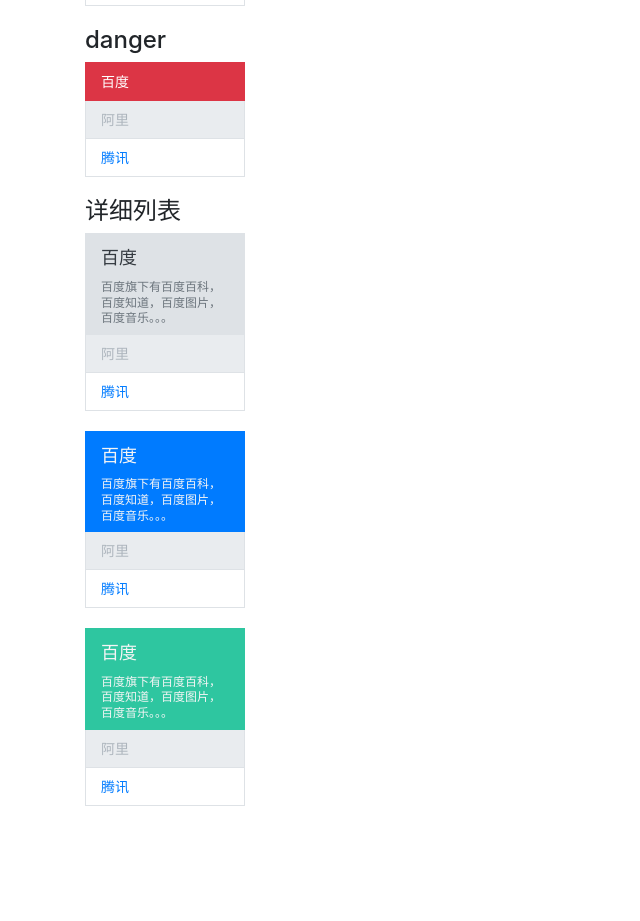
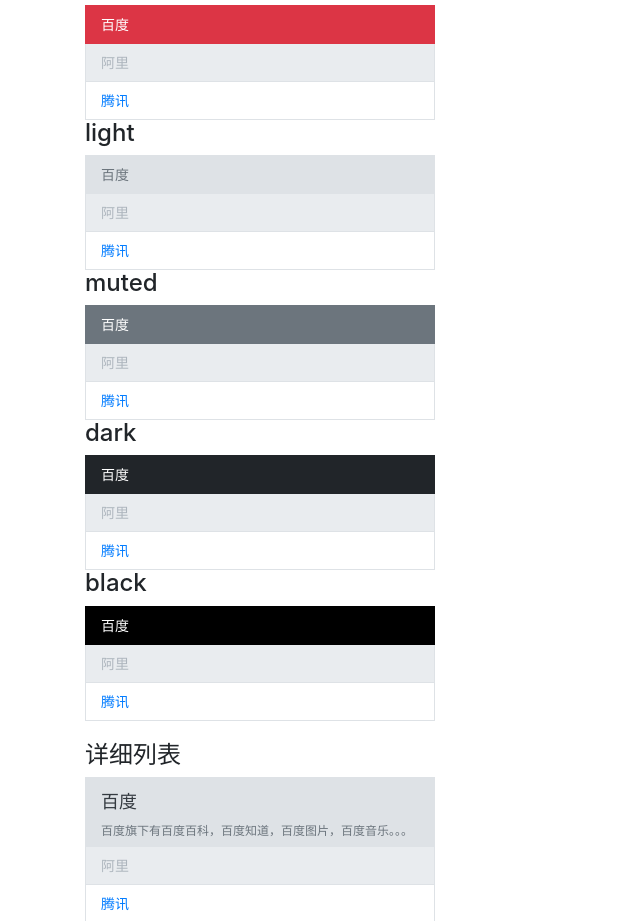
Before and after one commit to yayocn/yyui, a website: page view/list-group.html in a window 1280 px wide. Shown: the part 1910-2831 px from the top of the page, without its empty margins (0-640 px from the left). Before the commit the page ends 2716 px from the top, so only its background shows below. Drawn offline with Linux system fonts and the light colour scheme.

Commit message:
list group

```diff
--- a/scss/_list-group.scss
+++ b/scss/_list-group.scss
@@ -133,3 +133,7 @@
 @include list-group-variant(info, $brand-info, $list-group-style-color);
 @include list-group-variant(warning, $brand-warning, $list-group-style-color);
 @include list-group-variant(danger, $brand-danger, $list-group-style-color);
+@include list-group-variant(light, $light, $muted);
+@include list-group-variant(muted, $muted, $list-group-style-color);
+@include list-group-variant(dark, $dark, $list-group-style-color);
+@include list-group-variant(black, $black, $list-group-style-color);
--- a/view/list-group.html
+++ b/view/list-group.html
@@ -9,7 +9,7 @@
 <body>
 <div class="container">
   <div class="row">
-    <div class="col-sm-6 col-md-4 col-lg-2">
+    <div class="col-4">
       <h4>Default</h4>
       <ul class="list-group">
         <li class="list-group-item">百度</li>
@@ -93,6 +93,30 @@
         <li class="list-group-item disabled"><a href="javascript:;">阿里</a></li>
         <li class="list-group-item"><a href="javascript:;">腾讯</a></li>
       </ul>
+      <h4>light</h4>
+      <ul class="list-group list-group-light">
+        <li class="list-group-item active"><a href="javascript:;">百度</a></li>
+        <li class="list-group-item disabled"><a href="javascript:;">阿里</a></li>
+        <li class="list-group-item"><a href="javascript:;">腾讯</a></li>
+      </ul>
+      <h4>muted</h4>
+      <ul class="list-group list-group-muted">
+        <li class="list-group-item active"><a href="javascript:;">百度</a></li>
+        <li class="list-group-item disabled"><a href="javascript:;">阿里</a></li>
+        <li class="list-group-item"><a href="javascript:;">腾讯</a></li>
+      </ul>
+      <h4>dark</h4>
+      <ul class="list-group list-group-dark">
+        <li class="list-group-item active"><a href="javascript:;">百度</a></li>
+        <li class="list-group-item disabled"><a href="javascript:;">阿里</a></li>
+        <li class="list-group-item"><a href="javascript:;">腾讯</a></li>
+      </ul>
+      <h4>black</h4>
+      <ul class="list-group list-group-black">
+        <li class="list-group-item active"><a href="javascript:;">百度</a></li>
+        <li class="list-group-item disabled"><a href="javascript:;">阿里</a></li>
+        <li class="list-group-item"><a href="javascript:;">腾讯</a></li>
+      </ul>
 
       <br/>
       <h4>详细列表</h4>
```
Also changed, not shown: css/yyui.css.
